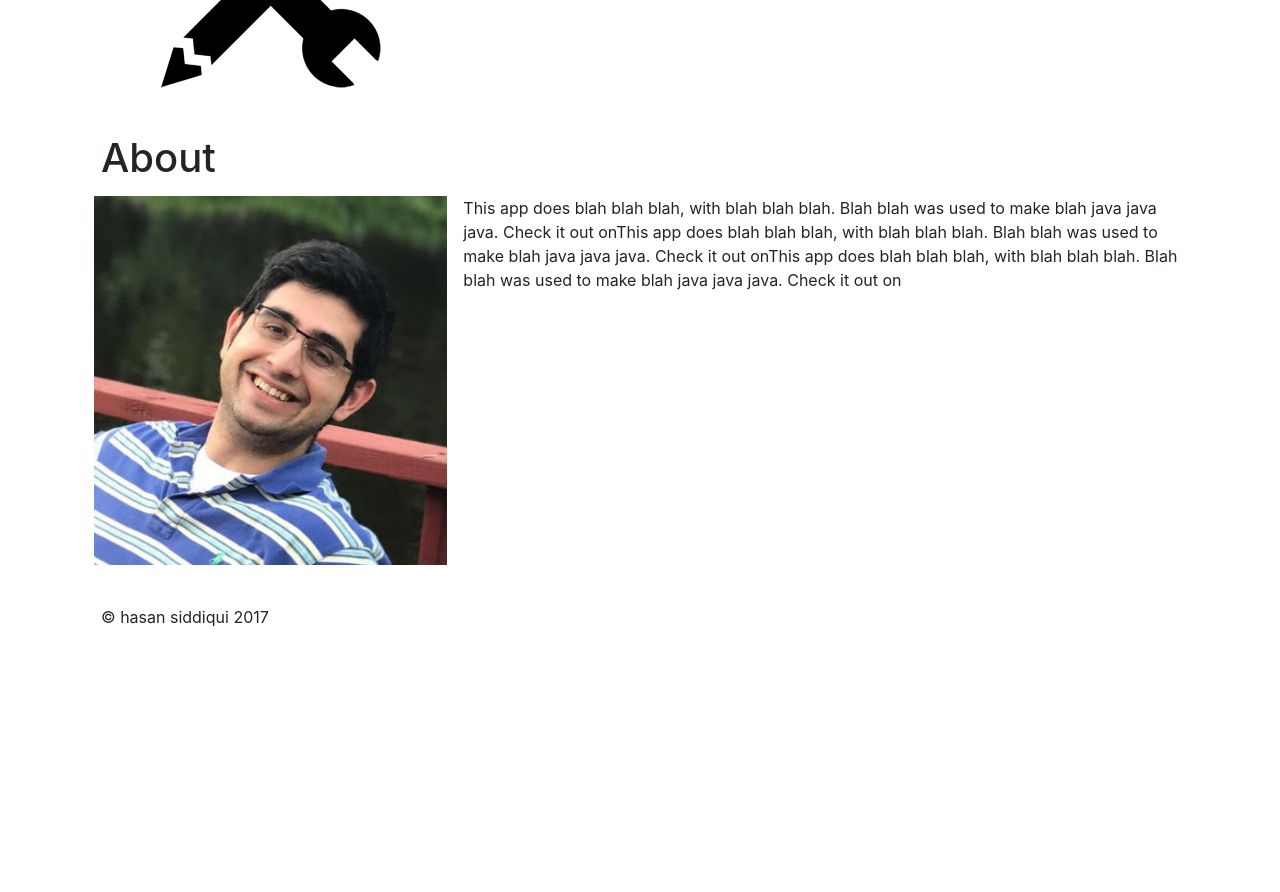
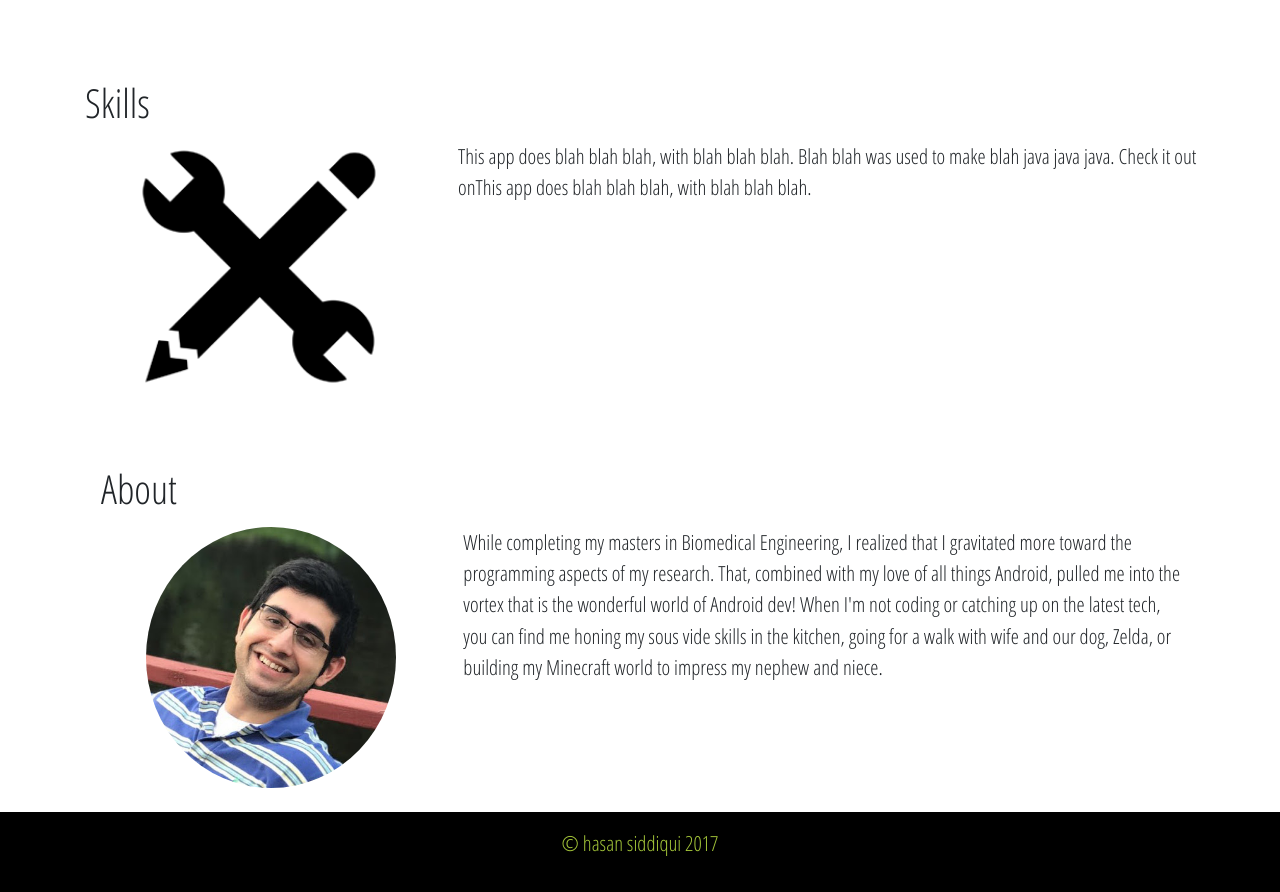
Before and after one commit to maryums/my-project, a plain HTML site: page index.html in a window 1280 px wide. Shown: the part 1349-2241 px from the top of the page. Before the commit the page ends 2010 px from the top, so only its background shows below. Drawn offline with nearby package versions, Linux system fonts and the light colour scheme; a script that the page names is missing.

Commit message:
lots of little changes, updated bio

```diff
--- a/index.html
+++ b/index.html
@@ -14,7 +14,6 @@
     <!-- Custom styles for this template -->
     <link href="jumbotron.css" rel="stylesheet">
       <link rel="stylesheet" href="https://cdn.rawgit.com/konpa/devicon/df6431e323547add1b4cf45992913f15286456d3/devicon.min.css">
-
   </head>
 
   <body>
@@ -39,7 +38,7 @@
           <li class="nav-item">
             <a class="nav-link" href="#about">About</a>
               <li class="nav-item">
-            <a class="nav-link" href="#contact">GitHub</a>
+            <a class="nav-link" href="https://github.com/hasansidd" target="_blank">GitHub</a>
           </li>
         </ul>
       </div>
@@ -48,16 +47,18 @@
     <!-- Main jumbotron for  call to action -->
     <div class="jumbotron">
       <div class="container">
-        <h1 class="display-3">Hasan Siddiqui</h1>
-        <p>Hi, I'm Hasan Siddiqui. I started my programming journey in third grade grade learning HTML to make terrible DragonBall Z sites. I am constantly striving to improve my skill set, and I jump at any opportunity to learn. I love to collaborate, and enjoy helping others.</p>
+        <h2 class="display-3">Hasan Siddiqui</h2>
+        <p>Hi, I'm Hasan. I started my programming journey in third grade grade learning HTML to make terrible DragonBall Z sites. I'm constantly striving to improve my skill set, and I jump at any opportunity to learn. Always up for a challenge and working with new people - if you like what you see, let's get in touch!</p>
 
       </div>
     </div>
 
     <div class="container">
         <div id="portfolio">
-            <h1>Portfolio</h1>
+            <div class="sectionheadingclear"><h1>Portfolio</h1></div>
+            <div class="sectionheading"><h1>Portfolio</h1></div>
             <div id = "weather" class="row">
+              <div class="col-sm-4"><img class="resize" src=https://github.com/hasansidd/SimpeWeather/raw/screenshots/screenshot5.png?raw=true> </div>
               <div class="col-sm-8"> <h3><a href="https://github.com/hasansidd/SimpeWeather">Simple Weather</a></h3>
                     <p>A weather app for Android.
 					<br>
@@ -73,10 +74,11 @@
 					- <a href="https://github.com/evernote/android-job">Android-Job</a>
 					</p>
                 </div>
-              <div class="col-sm-4"><img class="resize" src=https://github.com/hasansidd/SimpeWeather/raw/screenshots/screenshot5.png?raw=true> </div>
+
             </div>
 
             <div id = "austinpets" class="row">
+              <div class="col-sm-4"><img class ="resize" src=https://github.com/hasansidd/AustinPetsAlive/raw/screenshots/screenshot2.png?raw=true?> </div>
               <div class="col-sm-8"> <h3><a href="https://github.com/hasansidd/AustinPetsAlive">Austin Pets Alive</a></h3>
                     <p>An Android app that list available pets for adoption from Austin Pets Alive.
 					<br>
@@ -91,16 +93,17 @@
 					- <a href="http://square.github.io/okhttp/">OkHttp</a>
 					</p>
                 </div>
-              <div class="col-sm-4"><img class ="resize" src=https://github.com/hasansidd/AustinPetsAlive/raw/screenshots/screenshot2.png?raw=true?> </div>
+
             </div>
         </div>
 
 
         <div id="skills">
-            <h1>Skills</h1>
+            <div class="sectionheadingclear"><h1>Skills</h1></div>
+            <div class="sectionheading"><h1>Skills</h1></div>
             <div class="row">
                 <div class="col-sm-4">
-                    <img src="skills.png">
+                    <img class="resize" src="skills.png">
                 </div>
                  <div class="col-sm-8">
                     <p> This app does blah blah blah, with blah blah blah. Blah blah was used to make blah java java java. Check it out onThis app does blah blah blah, with blah blah blah. </p>
@@ -111,25 +114,27 @@
 
 
       <div id="about">
-             <h1>About</h1>
+            <div class="sectionheadingclear"><h1>About</h1></div>
+            <div class="sectionheading"><h1>About</h1></div>
             <div class="row">
                 <div class="col-sm-4">
-                    <img src="hasan.png">
+                    <img class ="resizez" src="hasan.png">
                 </div>
                 <div class="col-sm-8">
-                    <p> This app does blah blah blah, with blah blah blah. Blah blah was used to make blah java java java. Check it out onThis app does blah blah blah, with blah blah blah. Blah blah was used to make blah java java java. Check it out onThis app does blah blah blah, with blah blah blah. Blah blah was used to make blah java java java. Check it out on </p>
+                    <p> While completing my masters in Biomedical Engineering, I realized that I gravitated more toward the programming aspects of my research. That, combined with my love of all things Android, pulled me into the vortex that is the wonderful world of Android dev! When I'm not coding or catching up on the latest tech, you can find me honing my sous vide skills in the kitchen, going for a walk with wife and our dog, Zelda, or building my Minecraft world to impress my nephew and niece.    </p>
                 </div>
             </div>
         </div>
 
-        <div id="footer">
+
+
+    </div> <!-- /container -->
+
+ <div id="footer">
           <footer>
               <p>&copy; hasan siddiqui 2017</p>
           </footer>
         </div>
-
-    </div> <!-- /container -->
-
 
     <!-- Bootstrap core JavaScript
     ================================================== -->
--- a/jumbotron.css
+++ b/jumbotron.css
@@ -1,6 +1,16 @@
 /* Move down content because we have a fixed navbar that is 3.5rem tall */
+
+@import url('https://fonts.googleapis.com/css?family=Open+Sans+Condensed:300');
+
 body {
   padding-top: 3.5rem;
+  font-family: 'Open Sans Condensed', sans-serif;
+    font-size: 1.3em;
+
+}
+
+.display-3 {
+    text-align: center;
 }
 a {
     color: #a4c639;
@@ -10,21 +20,20 @@ a:hover {
     color: #000;
     text-decoration: none;
 }
-.portfolio {
-    padding: .5rem;
+#portfolio {
+    padding: 1.0rem;
 }
 
-.skillz {
-    padding: .5rem;
+#skillz {
+    padding: 1.0rem;
 }
 #weather  {
     padding: 1.0rem;
+
 }
 #austinpets  {
     padding: 1.0rem;
-}
-#skills  {
-    padding: 1.0rem;
+
 }
 
 #about  {
@@ -32,11 +41,16 @@ a:hover {
 }
 
 #footer {
-    padding: 1.0rem;
+    padding: 1rem;
+    background-color: black;
+    color: #a4c639;
+    text-align: center;
+
 }
 
 .col-sm-4, .col-sm-8 {
     padding: .5rem;
+
 }
 
 img {
@@ -47,6 +61,21 @@ img {
 }
 
 .resize {
-    width: 300px;
+    width: 250px;
     height: auto;
 }
+
+.resizez {
+ border-radius: 50%;
+ width: 250px;
+}
+
+.sectionheading {
+    color: #black;
+}
+
+.sectionheadingclear {
+    text-indent: 100%;
+    white-space: nowrap;
+    overflow: hidden;
+}
```
